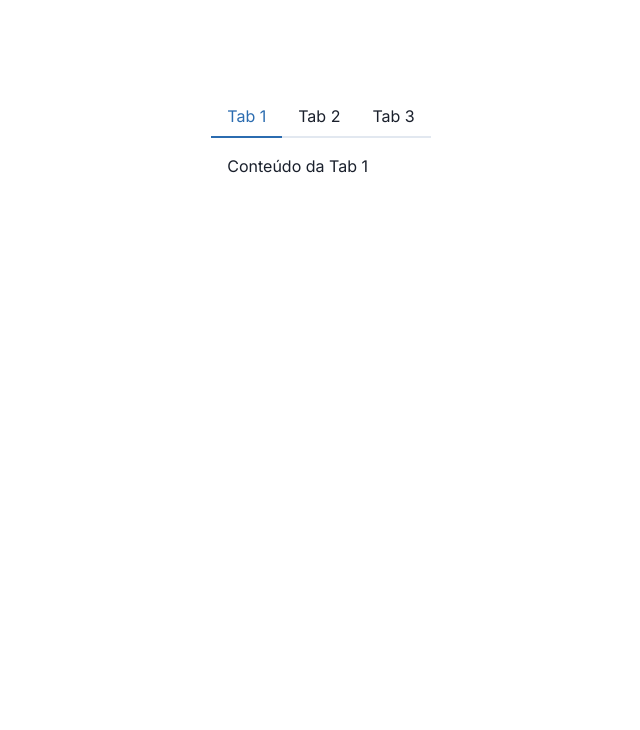
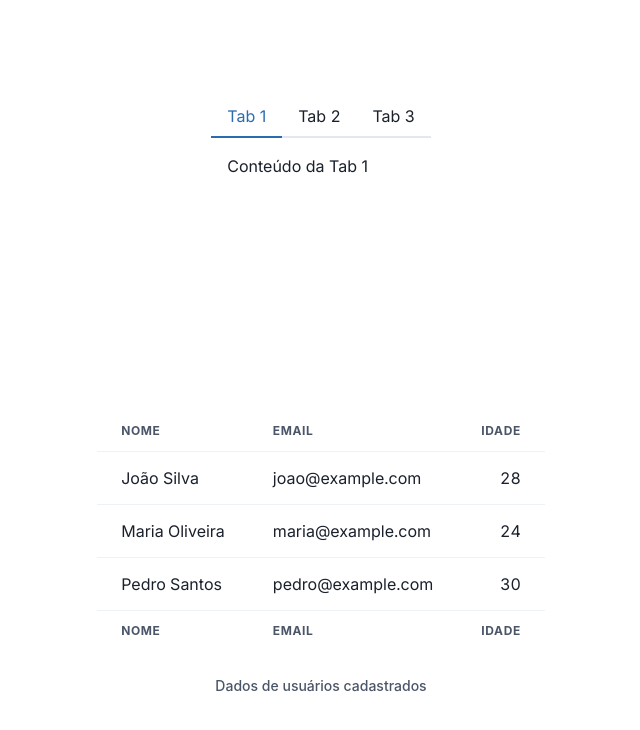
Before and after one commit to AlissonSouzaDev/Projeto-Rafasleep, a Next.js app: page / in a window 1280 px wide. Shown: the top 730 px of the page, without its empty margins (319-959 px from the left). Built offline with nearby package versions, Linux system fonts and the light colour scheme.

Commit message:
feat: create table

```diff
--- /dev/null
+++ b/src/app/components/table/index.js
@@ -0,0 +1,55 @@
+import React from 'react';
+import {
+  Table,
+  Thead,
+  Tbody,
+  Tfoot,
+  Tr,
+  Th,
+  Td,
+  TableCaption,
+  TableContainer,
+} from '@chakra-ui/react';
+
+function SimpleTable() {
+  return (
+    <TableContainer>
+      <Table variant="simple">
+        <TableCaption>Dados de usuários cadastrados</TableCaption>
+        <Thead>
+          <Tr>
+            <Th>Nome</Th>
+            <Th>Email</Th>
+            <Th isNumeric>Idade</Th>
+          </Tr>
+        </Thead>
+        <Tbody>
+          <Tr>
+            <Td>João Silva</Td>
+            <Td>joao@example.com</Td>
+            <Td isNumeric>28</Td>
+          </Tr>
+          <Tr>
+            <Td>Maria Oliveira</Td>
+            <Td>maria@example.com</Td>
+            <Td isNumeric>24</Td>
+          </Tr>
+          <Tr>
+            <Td>Pedro Santos</Td>
+            <Td>pedro@example.com</Td>
+            <Td isNumeric>30</Td>
+          </Tr>
+        </Tbody>
+        <Tfoot>
+          <Tr>
+            <Th>Nome</Th>
+            <Th>Email</Th>
+            <Th isNumeric>Idade</Th>
+          </Tr>
+        </Tfoot>
+      </Table>
+    </TableContainer>
+  );
+}
+
+export default SimpleTable;
--- a/src/app/page.js
+++ b/src/app/page.js
@@ -1,11 +1,13 @@
 import Image from "next/image";
 import styles from "./page.module.css";
 import SimpleTabs from "./components/tabs";
+import SimpleTable from "./components/table";
 
 export default function Home() {
   return (
     <main className={styles.main}>
       <SimpleTabs />
+      <SimpleTable />
     </main>
   );
 }
```
